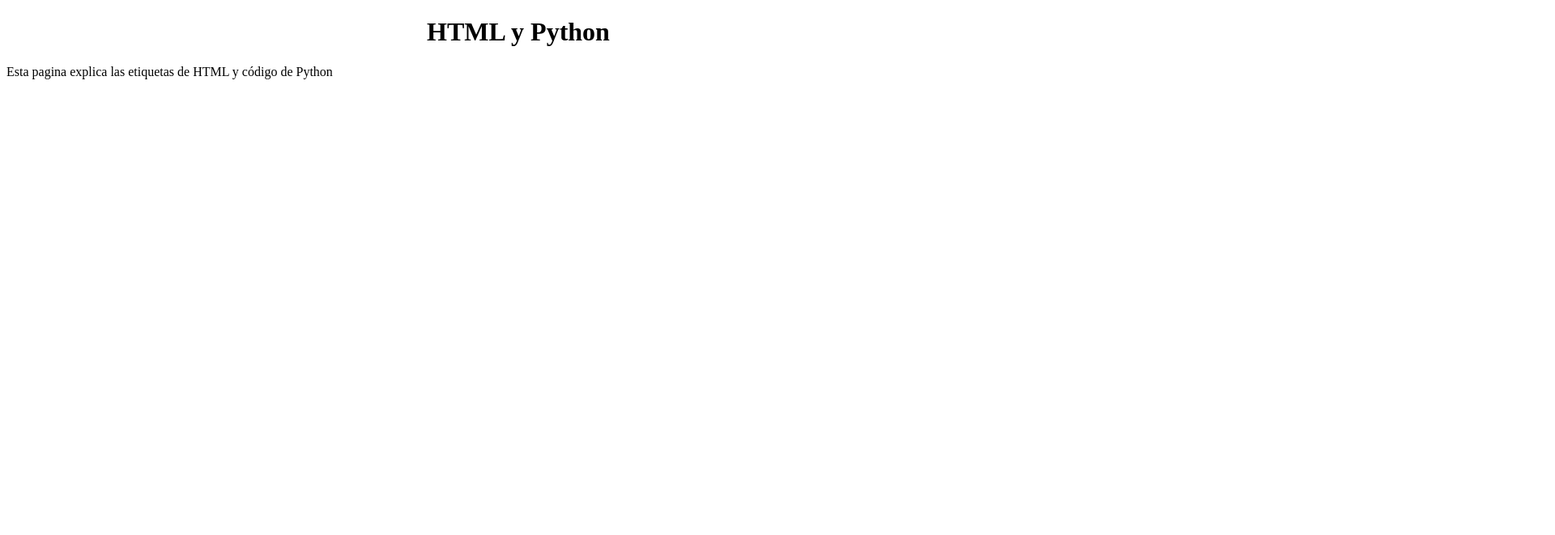
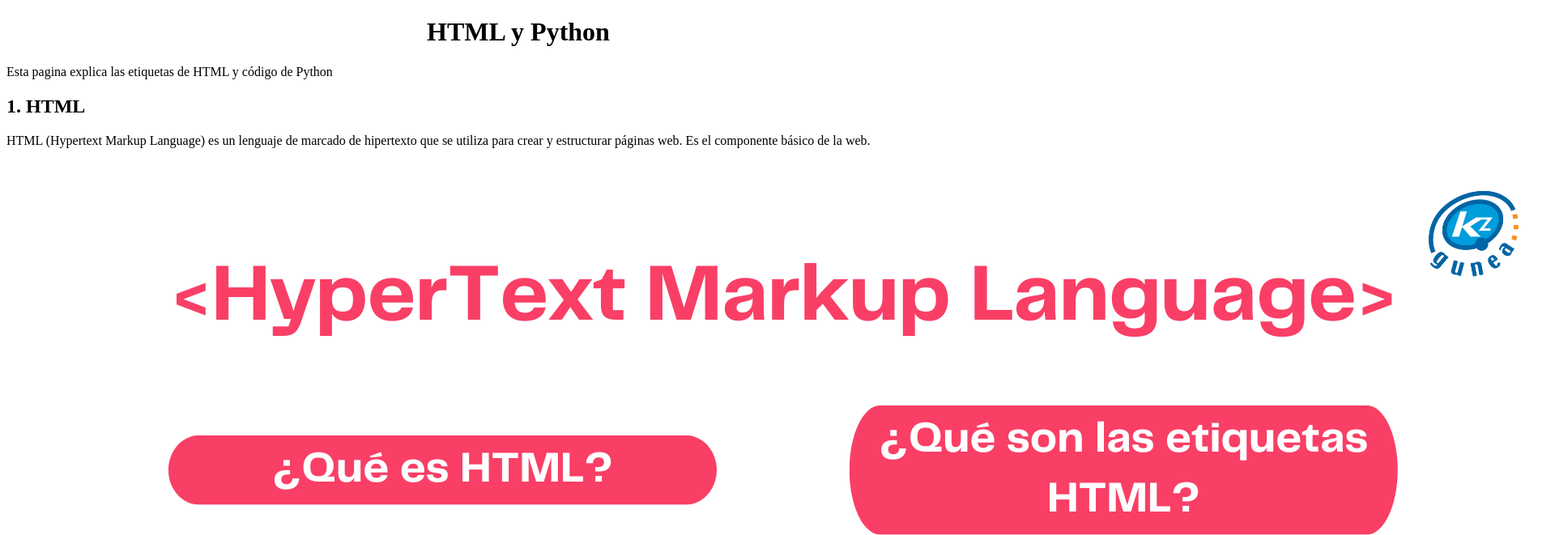
Before and after one commit to Ancarez/HTML, a plain HTML site: page Index.html in a window 1280 px wide. Shown: the top 661 px of the page at 81% size, 1920 px wide, since content can reach past the window. Drawn offline with Linux system fonts and the light colour scheme.

Commit message:
Agregamos sección HTML

```diff
--- a/Index.html
+++ b/Index.html
@@ -16,5 +16,13 @@
         <h1><center>HTML y Python</center></h1>
         <p>Esta pagina explica las etiquetas de HTML y código de Python</p>
     </header>
+    <main>
+        <section>
+            <h2>1. HTML</h2>
+            <p>HTML (Hypertext Markup Language) es un lenguaje de marcado de hipertexto que se utiliza para crear y estructurar páginas web. Es el componente básico de la web.
+            </p>
+            <img src="./Imagenes/HTML_cas.png" alt="Imagen de referencia HTML">
+        </section>
+    </main>
 </body>
 </html>
```
Also changed, not shown: Imagenes/HTML_cas.png (added).
